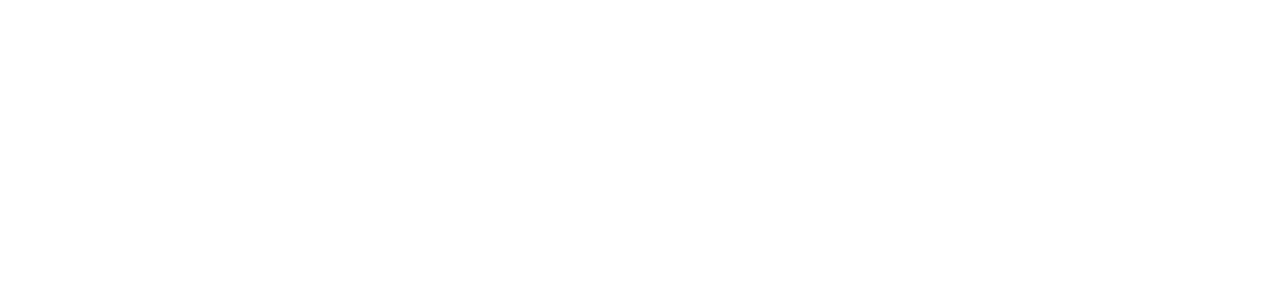
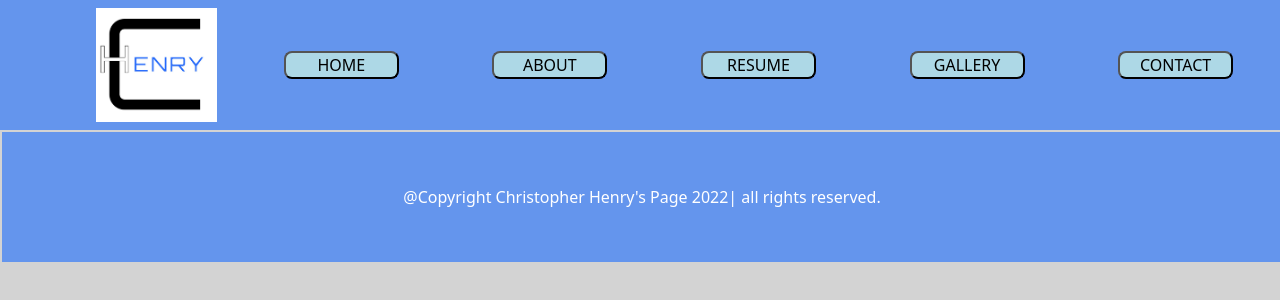
Before and after one commit to chenr03/MyWebsite, a plain HTML site: page myWebsiteAbout.html in a window 1280 px wide. Drawn offline with nearby package versions, Linux system fonts and the light colour scheme.

Commit message:
update to full project

```diff
--- a/myWebsite.css
+++ b/myWebsite.css
@@ -9,10 +9,12 @@
     width: 10em;
     height: 9em;
     margin-top: 1.9em;
-    margin-left: 8em;
+    margin-left: 6em;
     padding-bottom: 30px;
+    padding-right: 20px;
     display: flex;
     flex-direction: row;
+
 
 }
 
@@ -62,6 +64,27 @@ a:visited {
     text-decoration: none;
 }
 
+body {
+    background: lightgrey;
+}
+
+.page-container {
+    justify-content: center;
+    align-items: center;
+}
+
+.footer {
+    display: flex;
+    background-color: cornflowerblue;
+    width: 100%;
+    height: 130px;
+    color: white;
+    justify-content: space-around;
+    margin: 2px;
+    align-content: center;
+    align-items: center;
+}
+
 .header-image {
     height: 35em;
     width: 100%;
@@ -71,15 +94,6 @@ a:visited {
     justify-content: center;
 }
 
-body {
-    background: lightgrey;
-}
-
-.page-container {
-    justify-content: center;
-    align-items: center;
-}
-
 @media screen and (min-width: 992px) {
 
 }
--- a/myWebsiteAbout.css
+++ b/myWebsiteAbout.css
@@ -0,0 +1,84 @@
+* {
+    padding: 0;
+    margin: 0;
+    box-sizing: border-box;
+}
+
+
+.logo {
+    width: 10em;
+    height: 9em;
+    margin-top: 1.9em;
+    margin-left: 8em;
+    padding-bottom: 30px;
+    display: flex;
+    flex-direction: row;
+
+}
+
+header {
+    display: flex;
+    grid-template-columns: 40% 60%;
+    width: 100%;
+    background-color: cornflowerblue;;
+    height: 130px;
+    justify-content: space-evenly;
+    align-content: space-evenly;
+    align-items: center;
+
+}
+
+nav {
+    width: 100%;
+    display:flex;
+    flex-wrap: wrap;
+    justify-content: space-around;
+    align-items: center;
+
+}
+
+button {
+    background-color: lightblue;
+    color: white;
+    width: 115px;
+    border-radius: 8px;
+}
+
+a:link {
+    color: black;
+    background-color: transparent;
+    text-decoration:none;
+}
+
+a:hover {
+    color: white;
+    background-color: transparent;
+    text-decoration: none;
+}
+
+a:visited {
+    color: black;
+    background-color: transparent;
+    text-decoration: none;
+}
+
+body {
+    background: lightgrey;
+}
+
+.page-container {
+    justify-content: center;
+    align-items: center;
+}
+
+.footer {
+    display: flex;
+    background-color: cornflowerblue;
+    width: 100%;
+    height: 130px;
+    color: white;
+    justify-content: space-around;
+    margin: 2px;
+    align-content: center;
+    align-items: center;
+}
--- a/myWebsiteAbout.html
+++ b/myWebsiteAbout.html
@@ -0,0 +1,32 @@
+<!DOCTYPE html>
+<html lang="en">
+<head>
+    <meta charset="UTF-8">
+    <meta name="viewport" content="width=device-width, initial-scale=1.0">
+    <meta http-equiv="X-UA-Compatible" content="ie=edge">
+    <title>My Portfolio</title>
+    <link href="https://cdn.jsdelivr.net/npm/bootstrap@5.2.0-beta1/dist/css/bootstrap.min.css" rel="stylesheet" integrity="sha384-0evHe/X+R7YkIZDRvuzKMRqM+OrBnVFBL6DOitfPri4tjfHxaWutUpFmBp4vmVor" crossorigin="anonymous">
+    <link rel="stylesheet" href="./myWebsite.css">
+</head>
+<body>
+<header>
+    <img class="logo" src="./Drawing.jpeg" alt="myWebsite Logo">
+    <nav>
+        <button><a class="nav-bar" href="index.html">HOME</a></button>
+        <button><a class="nav-bar" href="myWebsiteAbout.html">ABOUT</a></button>
+        <button><a class="nav-bar" href="myWebsiteResume.html">RESUME</a></button>
+        <button><a class="nav-bar" href="myWebsiteGallery.html">GALLERY</a></button>
+        <button><a class="nav-bar" href="myWebsiteContact.html">CONTACT</a></button>
+    </nav>
+</header>
+<figure class="page-container">
+
+
+    <div class="footer">
+        @Copyright Christopher Henry's Page 2022| all rights reserved.
+    </div>
+</figure>
+<script src="https://cdn.jsdelivr.net/npm/@popperjs/core@2.11.5/dist/umd/popper.min.js" integrity="sha384-Xe+8cL9oJa6tN/veChSP7q+mnSPaj5Bcu9mPX5F5xIGE0DVittaqT5lorf0EI7Vk" crossorigin="anonymous"></script>
+<script src="https://cdn.jsdelivr.net/npm/bootstrap@5.2.0-beta1/dist/js/bootstrap.min.js" integrity="sha384-kjU+l4N0Yf4ZOJErLsIcvOU2qSb74wXpOhqTvwVx3OElZRweTnQ6d31fXEoRD1Jy" crossorigin="anonymous"></script>
+</body>
+</html>
--- a/myWebsiteContact.css
+++ b/myWebsiteContact.css
@@ -0,0 +1,84 @@
+* {
+    padding: 0;
+    margin: 0;
+    box-sizing: border-box;
+}
+
+
+.logo {
+    width: 10em;
+    height: 9em;
+    margin-top: 1.9em;
+    margin-left: 8em;
+    padding-bottom: 30px;
+    display: flex;
+    flex-direction: row;
+
+}
+
+header {
+    display: flex;
+    grid-template-columns: 40% 60%;
+    width: 100%;
+    background-color: cornflowerblue;;
+    height: 130px;
+    justify-content: space-evenly;
+    align-content: space-evenly;
+    align-items: center;
+
+}
+
+nav {
+    width: 100%;
+    display:flex;
+    flex-wrap: wrap;
+    justify-content: space-around;
+    align-items: center;
+
+}
+
+button {
+    background-color: lightblue;
+    color: white;
+    width: 115px;
+    border-radius: 8px;
+}
+
+a:link {
+    color: black;
+    background-color: transparent;
+    text-decoration:none;
+}
+
+a:hover {
+    color: white;
+    background-color: transparent;
+    text-decoration: none;
+}
+
+a:visited {
+    color: black;
+    background-color: transparent;
+    text-decoration: none;
+}
+
+body {
+    background: lightgrey;
+}
+
+.page-container {
+    justify-content: center;
+    align-items: center;
+}
+
+.footer {
+    display: flex;
+    background-color: cornflowerblue;
+    width: 100%;
+    height: 130px;
+    color: white;
+    justify-content: space-around;
+    margin: 2px;
+    align-content: center;
+    align-items: center;
+}
--- a/myWebsiteGallery.css
+++ b/myWebsiteGallery.css
@@ -0,0 +1,84 @@
+* {
+    padding: 0;
+    margin: 0;
+    box-sizing: border-box;
+}
+
+
+.logo {
+    width: 10em;
+    height: 9em;
+    margin-top: 1.9em;
+    margin-left: 8em;
+    padding-bottom: 30px;
+    display: flex;
+    flex-direction: row;
+
+}
+
+header {
+    display: flex;
+    grid-template-columns: 40% 60%;
+    width: 100%;
+    background-color: cornflowerblue;;
+    height: 130px;
+    justify-content: space-evenly;
+    align-content: space-evenly;
+    align-items: center;
+
+}
+
+nav {
+    width: 100%;
+    display:flex;
+    flex-wrap: wrap;
+    justify-content: space-around;
+    align-items: center;
+
+}
+
+button {
+    background-color: lightblue;
+    color: white;
+    width: 115px;
+    border-radius: 8px;
+}
+
+a:link {
+    color: black;
+    background-color: transparent;
+    text-decoration:none;
+}
+
+a:hover {
+    color: white;
+    background-color: transparent;
+    text-decoration: none;
+}
+
+a:visited {
+    color: black;
+    background-color: transparent;
+    text-decoration: none;
+}
+
+body {
+    background: lightgrey;
+}
+
+.page-container {
+    justify-content: center;
+    align-items: center;
+}
+
+.footer {
+    display: flex;
+    background-color: cornflowerblue;
+    width: 100%;
+    height: 130px;
+    color: white;
+    justify-content: space-around;
+    margin: 2px;
+    align-content: center;
+    align-items: center;
+}
```
Also changed, not shown: index.html (+7 -7 lines), myWebsiteContact.html (+31 -0 lines), myWebsiteGallery.html (+32 -0 lines), myWebsiteResume.css (+84 -0 lines), myWebsiteResume.html (+32 -0 lines).
